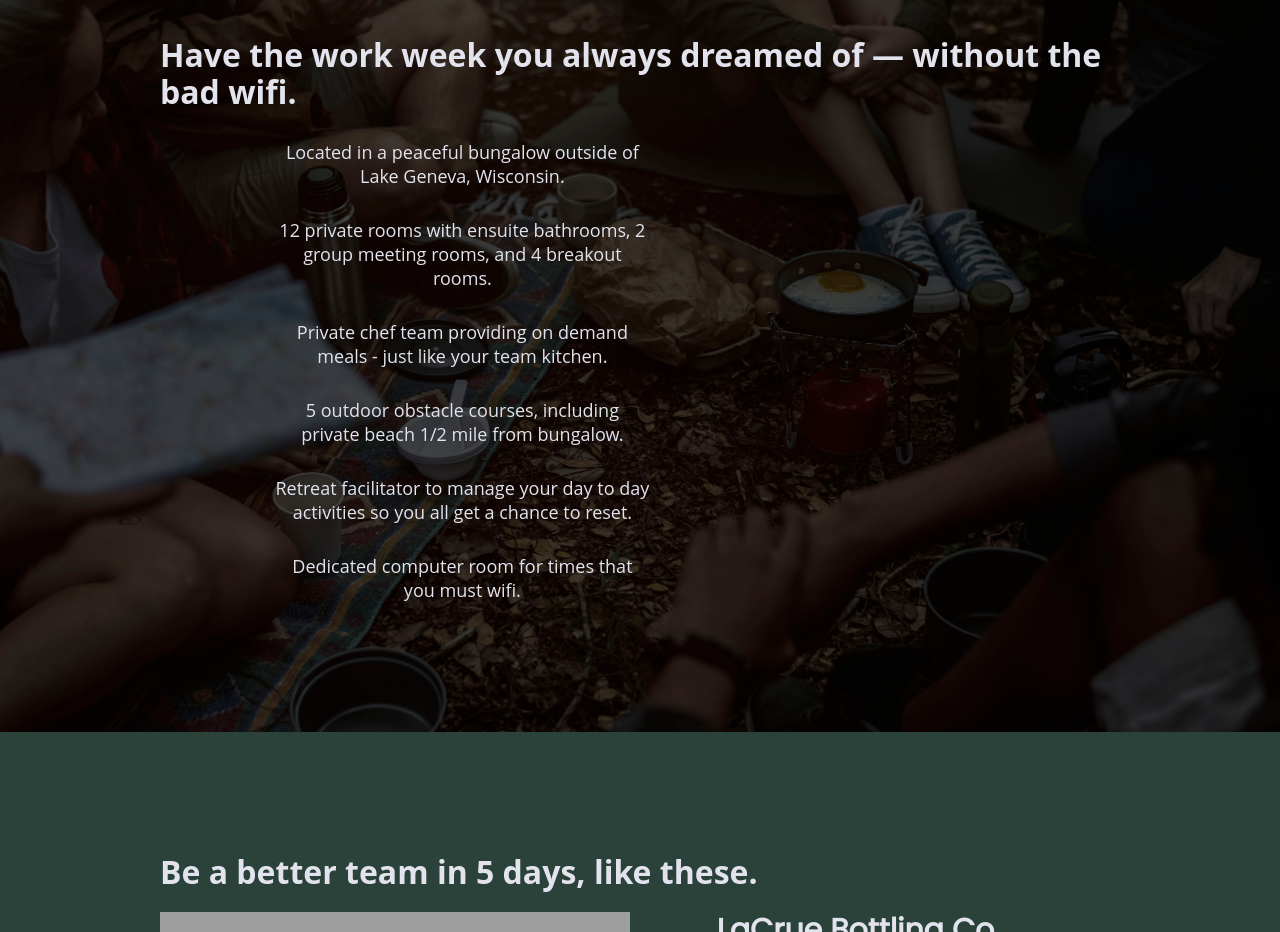
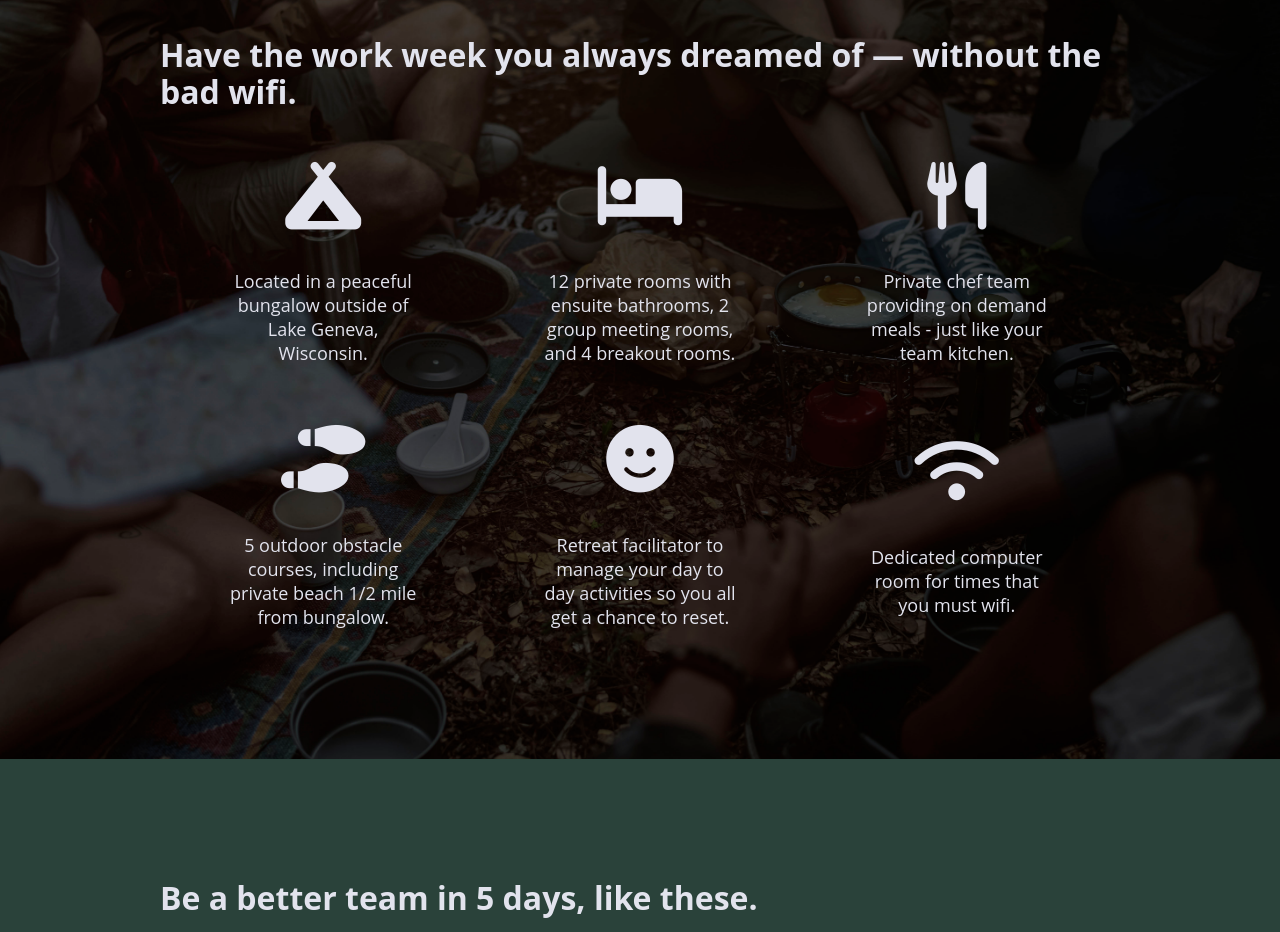
Before and after one commit to TwixmixyJanet/first-boilerplate, a website built with Parcel: page index.html in a window 1280 px wide. Shown: the part 1080-2012 px from the top of the page. Built offline with nearby package versions, Linux system fonts and the light colour scheme; grey boxes are pictures that could not be loaded; files whose address does not match are found by name.

Commit message:
Added FontAwesome icons

```diff
--- a/css/main.css
+++ b/css/main.css
@@ -289,7 +289,7 @@ input[type=button] {
   margin-bottom: 60px;
 }
 
-.features .feature-items {
+.features .features-items {
   display: flex;
   justify-content: center;
   align-items: center;
@@ -304,6 +304,11 @@ input[type=button] {
 .features p {
   text-align: center;
   margin: 0;
+}
+
+.features i {
+  font-size: 3.75em;
+  margin-bottom: 40px;
 }
 
 /* Reviews */
--- a/index.html
+++ b/index.html
@@ -20,7 +20,8 @@
   <link rel="stylesheet" href="css/main.css">
 
   <meta name="theme-color" content="#fafafa">
-  <title>Unplugged | First Boilerplate Website</title>
+  <script src="https://kit.fontawesome.com/e8a2e170d0.js" crossorigin="anonymous"></script>
+  <title>Welcome | First Boilerplate Website</title>
 </head>
 
 <body>
@@ -72,27 +73,27 @@
       <h1>Have the work week you always dreamed of — without the bad wifi.</h1>
       <div class="features-items">
       <article>
-        <p class="fontawesome-icon"></p>
+        <p class="fontawesome-icon"><i class="fas fa-campground"></i></p>
         <p class="features-item-description">Located in a peaceful bungalow outside of Lake Geneva, Wisconsin.</p>
       </article>
       <article>
-        <p class="fontawesome-icon"></p>
+        <p class="fontawesome-icon"><i class="fas fa-bed"></i></p>
         <p class="features-item-description">12 private rooms with ensuite bathrooms, 2 group meeting rooms, and 4 breakout rooms.</p>
       </article>
       <article>
-        <p class="fontawesome-icon"></p>
+        <p class="fontawesome-icon"><i class="fas fa-utensils"></i></p>
         <p class="features-item-description">Private chef team providing on demand meals - just like your team kitchen.</p>
       </article>
       <article>
-        <p class="fontawesome-icon"></p>
+        <p class="fontawesome-icon"><i class="fas fa-shoe-prints"></i></p>
         <p class="features-item-description">5 outdoor obstacle courses, including private beach 1/2 mile from bungalow.</p>
       </article>
       <article>
-        <p class="fontawesome-icon"></p>
+        <p class="fontawesome-icon"><i class="fas fa-smile"></i></p>
         <p class="features-item-description">Retreat facilitator to manage your day to day activities so you all get a chance to reset.</p>
       </article>
       <article>
-        <p class="fontawesome-icon"></p>
+        <p class="fontawesome-icon"><i class="fas fa-wifi"></i></p>
         <p class="features-item-description">Dedicated computer room for times that you must wifi.</p>
       </article>
     </div>
```
Also changed, not shown: about/index.html (+2 -0 lines), faq/index.html (+2 -0 lines).
